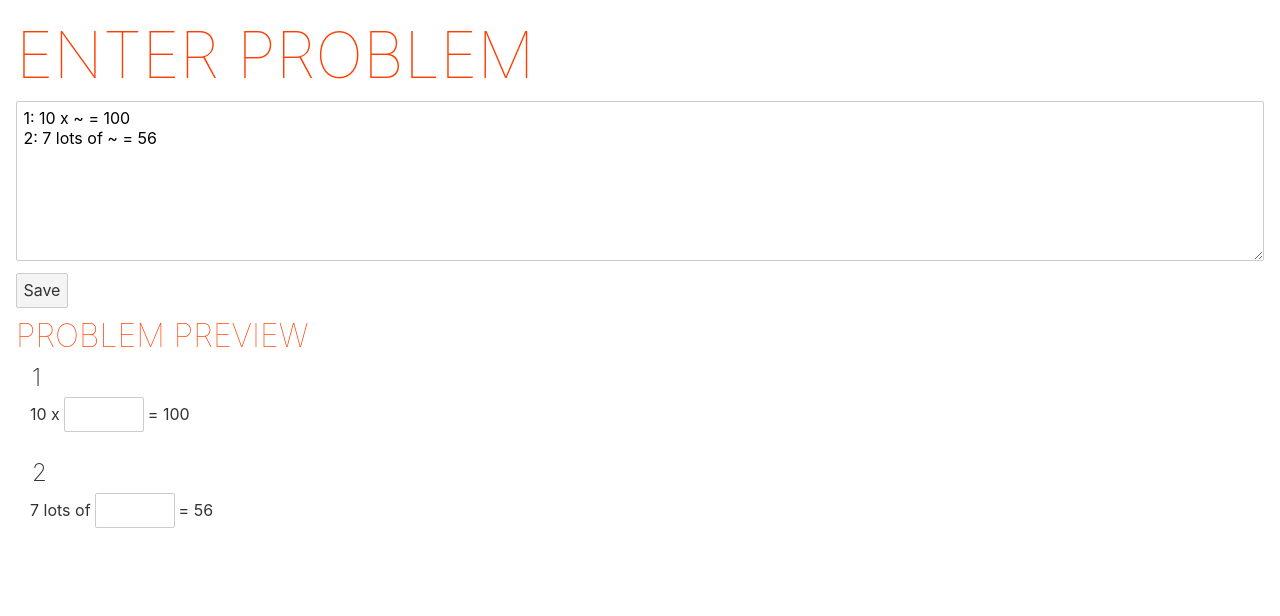
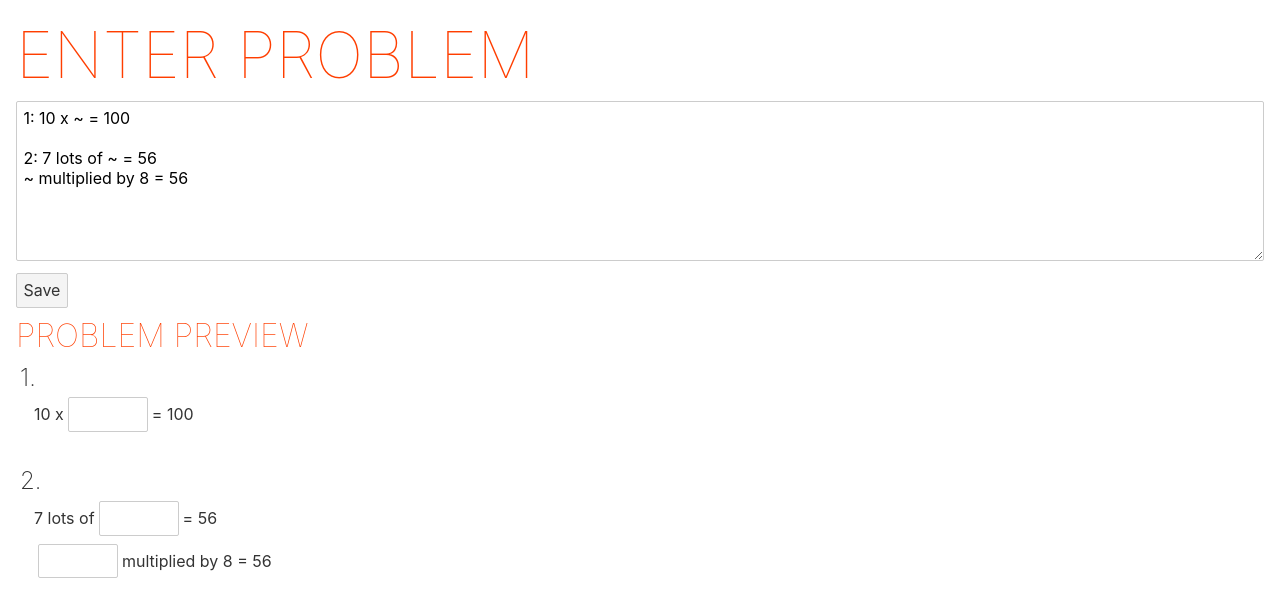
Before and after one commit to euangoddard/maths-sheet, a Svelte app: page / in a window 1280 px wide. Shown: the top 616 px of the page. Built offline with nearby package versions, Linux system fonts and the light colour scheme.

Commit message:
feat: Added support for multiline problems

```diff
--- a/public/global.css
+++ b/public/global.css
@@ -66,16 +66,18 @@ input:disabled {
 fieldset {
   border: none;
   margin-bottom: 1rem;
+  padding-left: 1rem;
 }
 
 legend {
+  margin-left: -1rem;
   font-weight: 200;
   font-size: 1.5rem;
 }
 
 fieldset input {
   width: 5rem;
-  margin: 0 0.25rem;
+  margin: 0 0.25rem 0.5rem;
 }
 
 fieldset input:first-child {
--- a/src/App.svelte
+++ b/src/App.svelte
@@ -2,7 +2,7 @@
   import type { Problems } from "./models";
   import { createProblem, readProblem } from "./api";
   import Define from "./Define.svelte";
-  import { parseProblem } from "./parse";
+  import { parseProblemDef } from "./parse";
   import Solve from "./Solve.svelte";
 
   enum State {
@@ -28,7 +28,7 @@
       state = State.Loading;
       const apiProblem = await readProblem(match[1]);
       const problemDef = apiProblem.problem;
-      problems = parseProblem(problemDef);
+      problems = parseProblemDef(problemDef);
       state = State.Solving;
     } else {
       state = match ? State.Solving : State.Defining;
--- a/src/Define.svelte
+++ b/src/Define.svelte
@@ -1,17 +1,18 @@
 <script lang="ts">
-  import { ParseError, parseProblem } from "./parse";
+  import { ParseError, parseProblemDef } from "./parse";
   import type { Problems } from "./models";
   import { ProblemTokenType } from "./models";
   import { createEventDispatcher } from "svelte";
 
-  let problemDef: string = "1: 10 x ~ = 100\n2: 7 lots of ~ = 56";
+  let problemDef: string =
+    "1: 10 x ~ = 100\n\n2: 7 lots of ~ = 56\n~ multiplied by 8 = 56";
   let isValid = true;
   let errorMessage: string | null = null;
   let problems: Problems;
 
   $: {
     try {
-      problems = parseProblem(problemDef);
+      problems = parseProblemDef(problemDef);
       isValid = true;
       errorMessage = null;
     } catch (exc) {
@@ -45,11 +46,13 @@
     <form>
       {#each problems as problem, index}
         <fieldset>
-          <legend>{problem.number}</legend>
+          <legend>{problem.number}.</legend>
           <div>
             {#each problem.tokens as token}
               {#if token.type === ProblemTokenType.Field}
                 <input type="text" readonly />
+              {:else if token.type === ProblemTokenType.LineBreak}
+                <br />
               {:else}
                 <span>{token.value}</span>
               {/if}
--- a/src/Solve.svelte
+++ b/src/Solve.svelte
@@ -21,11 +21,13 @@
   <form>
     {#each problems as problem, index}
       <fieldset>
-        <legend>{problem.number}</legend>
+        <legend>{problem.number}.</legend>
         <div>
           {#each problem.tokens as token}
             {#if token.type === ProblemTokenType.Field}
               <input type="text" on:input="{storeAnswer(token)}" />
+            {:else if token.type === ProblemTokenType.LineBreak}
+              <br />
             {:else}
               <span>{token.value}</span>
             {/if}
--- a/src/models.ts
+++ b/src/models.ts
@@ -1,6 +1,7 @@
 export enum ProblemTokenType {
   Field,
   Text,
+  LineBreak,
 }
 
 export interface ProblemToken {
--- a/src/parse.ts
+++ b/src/parse.ts
@@ -4,18 +4,34 @@ import { ProblemTokenType } from "./models";
 let _nextId = 0;
 const nextId = () => ++_nextId;
 
-export function parseProblem(problem: string): Problems {
-  return problem.split("\n").map(parseProblemLine);
+export function parseProblemDef(problemsDef: string): Problems {
+  return problemsDef.split("\n\n").map(parseProblemLine);
 }
 
-function parseProblemLine(problemLine: string, index: number): Problem {
-  const [questionNumber, ...rest] = problemLine.trim().split(":");
+function parseProblemLine(problemDef: string, index: number): Problem {
+  const [questionNumber, ...rest] = problemDef.trim().split(":");
   if (!rest.length) {
-    throw new ParseError(`Problem on line ${index + 1} does not contain :`);
+    throw new ParseError(`Problem ${index + 1} does not contain :`);
   }
 
+  const problemRaw = rest.join(":").trim();
+  const problemLines = problemRaw.split("\n");
   const tokens: ProblemToken[] = [];
-  const problemRaw = rest.join(":").trim();
+  for (let index = 0; index < problemLines.length; index += 1) {
+    const lineTokens = tokenizeProblem(problemLines[index]);
+    tokens.push(...lineTokens);
+    if (index < problemLines.length - 1) {
+      tokens.push({ type: ProblemTokenType.LineBreak, id: -1, value: "\n" });
+    }
+  }
+  return {
+    number: questionNumber.trim(),
+    tokens,
+  };
+}
+
+function tokenizeProblem(problemRaw: string): readonly ProblemToken[] {
+  const tokens: ProblemToken[] = [];
   if (problemRaw.slice(0, 1) === "~") {
     tokens.push({
       type: ProblemTokenType.Field,
@@ -42,11 +58,7 @@ function parseProblemLine(problemLine: string, index: number): Problem {
       }
     }
   });
-
-  return {
-    number: questionNumber.trim(),
-    tokens,
-  };
+  return tokens;
 }
 
 export class ParseError extends Error {}
```
